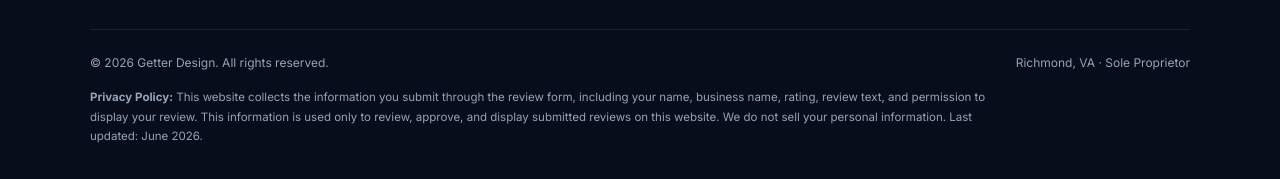
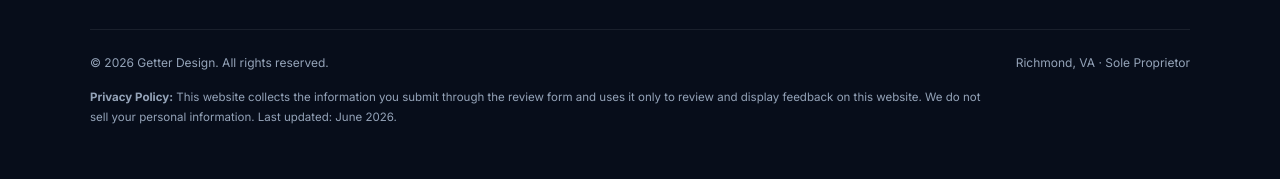
Before and after one commit to Getter05/company-website, a plain HTML site: page index.html in a window 1280 px wide. Shown: the part 6933-7112 px from the top of the page. Drawn offline with nearby package versions, Linux system fonts and the light colour scheme; no server answers.

Commit message:
Update index.html

```diff
--- a/index.html
+++ b/index.html
@@ -992,7 +992,7 @@
 
       <div style="margin-top:1rem; color:var(--muted); font-size:0.72rem; line-height:1.7; max-width:900px;">
         <strong style="color:var(--muted);">Privacy Policy:</strong>
-        This website collects the information you submit through the review form, including your name, business name, rating, review text, and permission to display your review. This information is used only to review, approve, and display submitted reviews on this website. We do not sell your personal information. Last updated: June 2026.
+        This website collects the information you submit through the review form and uses it only to review and display feedback on this website. We do not sell your personal information. Last updated: June 2026.
       </div>
     </div>
   </div>
```
